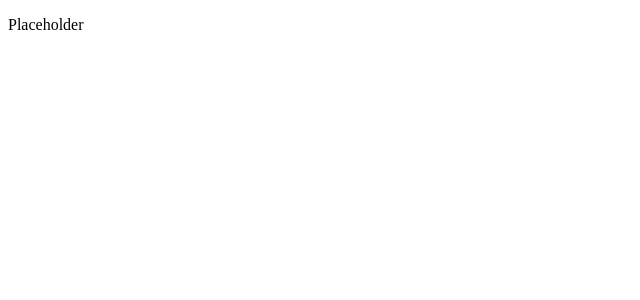
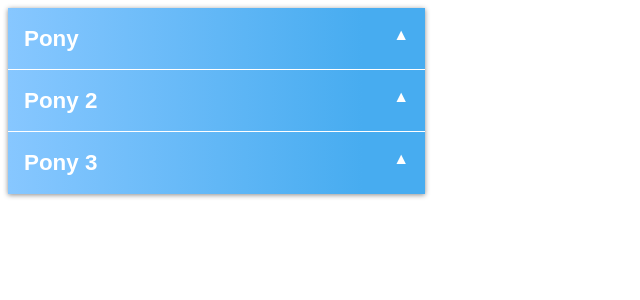
Before and after one commit to Mnho229/accordian-practice, a Next.js app: page /components/Accordion/Accordion in a window 1280 px wide. Shown: the top 300 px of the page, without its empty margins (0-640 px from the left). Built offline with nearby package versions, Linux system fonts and the light colour scheme.

Commit message:
Finished Accordion panel

```diff
--- a/pages/accordions.js
+++ b/pages/accordions.js
@@ -6,7 +6,7 @@ const Accordions = (props) => {
   return (
     <Layout>
       <section className="l-container">
-        <Accordion />
+        <Accordion allowMultipleOpen="true" />
       </section>
 
       {style()}
--- a/pages/components/Accordion/Accordion.js
+++ b/pages/components/Accordion/Accordion.js
@@ -1,17 +1,47 @@
+import { useState } from 'react';
+
+import AccordionSection from './AccordionSection';
+
 const Accordion = (props) => {
+  const [openSections, setOpenSections] = useState({});
+
+  const handleClick = label => {
+    const isOpen = !!openSections[label];
+    const { allowMultipleOpen } = props;
+
+    setOpenSections(prevState => {
+
+      if (allowMultipleOpen) {
+        return { ...prevState, [label]: !isOpen };
+      }
+      else {
+        return { [label]: !isOpen }
+      }
+    });
+  };
+
   return (
     <div className="c-accordion">
-      <p>Placeholder</p>
-
+      <AccordionSection label="Pony" isOpen={!!openSections["Pony"]} onClick={handleClick} >
+        <p>Are you sure this is where we need to keep the real droids?</p>
+        <p>I feel very nervous about this.  This is not where we need to be at the moment.  They could come after us any minute....present time...present DAYYYY HAHAHAHAHAHAHAHAHHA</p>
+      </AccordionSection>
+      <AccordionSection label="Pony 2" isOpen={!!openSections["Pony 2"]} onClick={handleClick}>
+        <p>This section does not relate to the one above.</p>
+      </AccordionSection>
+      <AccordionSection label="Pony 3" isOpen={!!openSections["Pony 3"]} onClick={handleClick} last={true} >
+        <p>And who are you to determine I cannot do such or so on from henceforward of course.</p>
+      </AccordionSection>
       {style()}
     </div>
-  )
+  );
 }
 
 function style() {
   return <style jsx="true">{`
     .c-accordion {
-      width: 4rem;
+      width: 33%;
+      box-shadow: 0 1px 5px rgba(0,0,0,0.46);
     }
   `}</style>
 }
--- a/pages/components/Accordion/AccordionSection.js
+++ b/pages/components/Accordion/AccordionSection.js
@@ -1,17 +1,76 @@
 const AccordionSection = (props) => {
   //Props: isOpen, Label, children, onClick
 
+  const onClick = () => {
+    props.onClick(props.label);
+  };
+
+  const lastItem = props.last ? 'c-accordion--last-item' : '';
+
   return (
-    <div className="c-accordion__item">
-      <div className="c-accordion__label"></div>
+    <div className={`c-accordion__item ${lastItem}`}>
+      <div className="c-accordion__header" onClick={onClick}>
+        <span className="c-accordion__label">{props.label}</span>
 
+        <div className="c-accordion__headerarrow">
+          {!props.isOpen && <span>&#9650;</span>}
+          {props.isOpen && <span>&#9660;</span>}
+        </div>
+      </div>
+      {props.isOpen && (
+        <div className="c-accordion__content">
+          {props.children}
+        </div>
+
+      )}
+
+    {style()}
     </div>
-  )
+  );
 }
 
 function style() {
   return <style jsx="true">{`
-    .c-accordion__item {}
+    .c-accordion__item {
+    }
+
+    .c-accordion__header {
+      cursor: pointer;
+      padding: 1rem;
+      padding-top: 1.1rem;
+      padding-bottom: 1.1rem;
+      font-family: Arial;
+      border-bottom: 1px solid white;
+      background: linear-gradient(to right, rgba(135,199,255,1) 0%, rgba(71,172,240,1) 85%, rgba(71,172,240,1) 100%);
+    }
+
+    .c-accordion--last-item .c-accordion__header {
+      border-bottom: none;
+
+    }
+
+    .c-accordion__label {
+      font-weight: bold;
+      color: white;
+      font-size: 1.4rem;
+    }
+
+    .c-accordion__headerarrow {
+      float: right;
+      color: white;
+    }
+
+    .c-accordion__content {
+      padding: 2rem;
+      padding-top: 0.25rem;
+      padding-bottom: 0.25rem;
+      background-color: white;
+      border-bottom: 1px solid gray;
+    }
+
+    .c-accordion__content p {
+      line-height: 1.75rem;
+    }
   `}</style>
 }
 
--- a/pages/components/Navbar.js
+++ b/pages/components/Navbar.js
@@ -6,7 +6,6 @@ const Navbar = (props) => {
       <ul className="c-nav">
         <li><Link href="/">Home</Link></li>
         <li><Link href="/accordions">Accordions</Link></li>
-        <li><Link href="/tutorial">Guts</Link></li>
       </ul>
 
       {style()}
```
